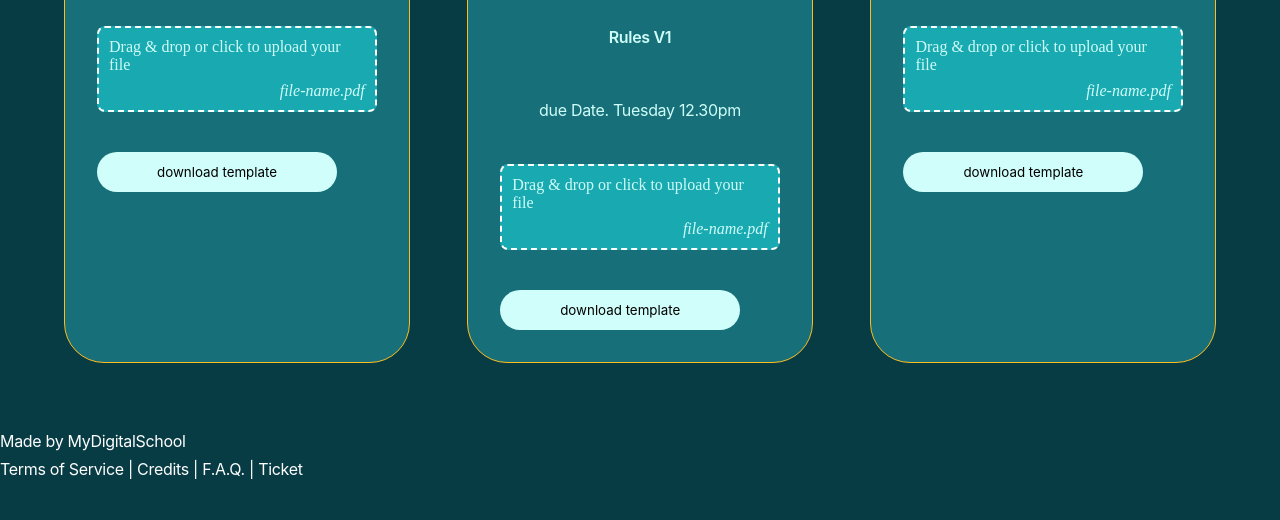
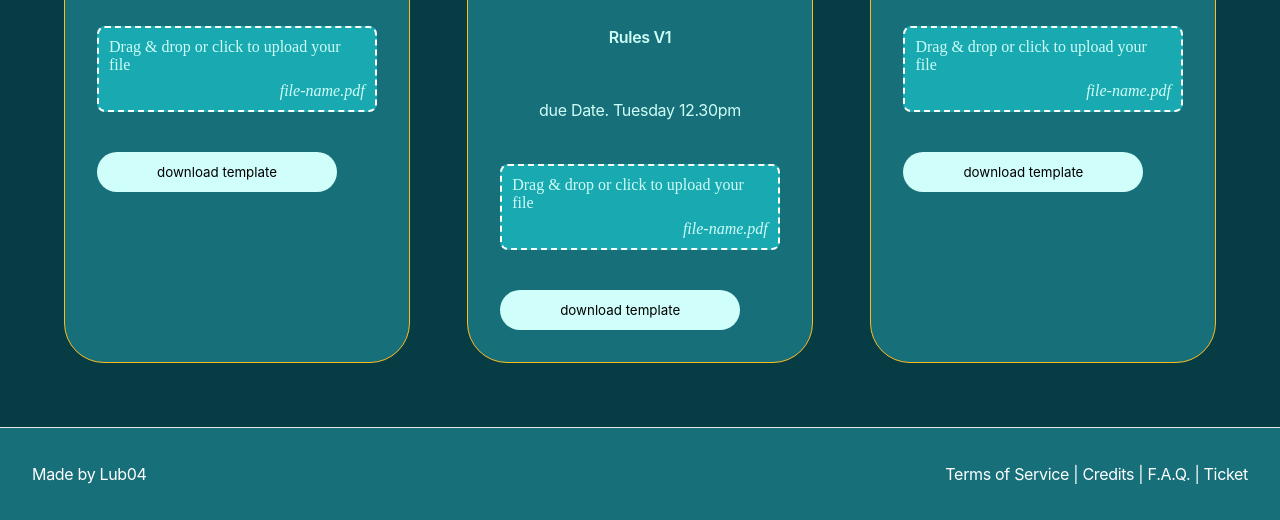
Before and after one commit to 2025-10-CDA-ECO-P6/Lubin-english-game, a website: page index.html in a window 1280 px wide. Shown: the part 3770-4290 px from the top of the page. Before the commit the page ends 4253 px from the top, so only its background shows below. Drawn offline with Linux system fonts and the light colour scheme.

Commit message:
add style for footer

```diff
--- a/index.html
+++ b/index.html
@@ -283,8 +283,8 @@
         </section>
 
     </main>
-    <footer>
-        <p>Made by MyDigitalSchool</p>
+    <footer class="footer">
+        <p>Made by Lub04</p>
         <p>
             Terms of Service | Credits | F.A.Q. | Ticket
         </p>
--- /dev/null
+++ b/scss/components/footer/footer.scss
@@ -0,0 +1,10 @@
+@use '../../vars/vars' as *;
+@use '../../mixins/mixins' as *;
+
+.footer {
+    background-color: $primary-color-1;
+    display: flex;
+    justify-content: space-between;
+    padding: 2rem;
+    border-top: 1px solid $white-color-2;
+}
--- a/scss/main.scss
+++ b/scss/main.scss
@@ -6,6 +6,7 @@
 @use './components/learning-section/learning-section';
 @use './components/project-section/project-section';
 @use './components/schedule-section/schedule-section';
+@use './components/footer/footer';
 
 * {
     box-sizing: border-box;
```
Also changed, not shown: css/components/footer/footer.css (added), css/main.css, 2 other files.
